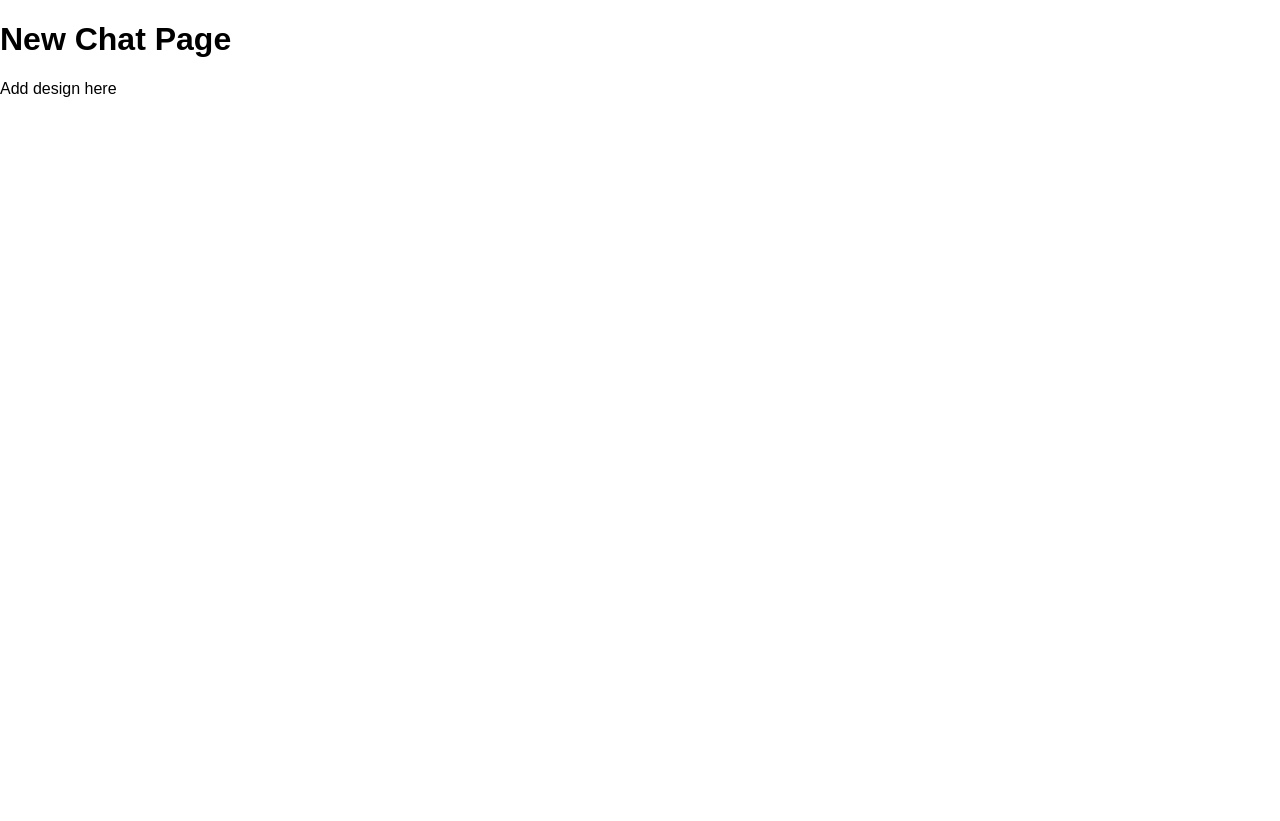
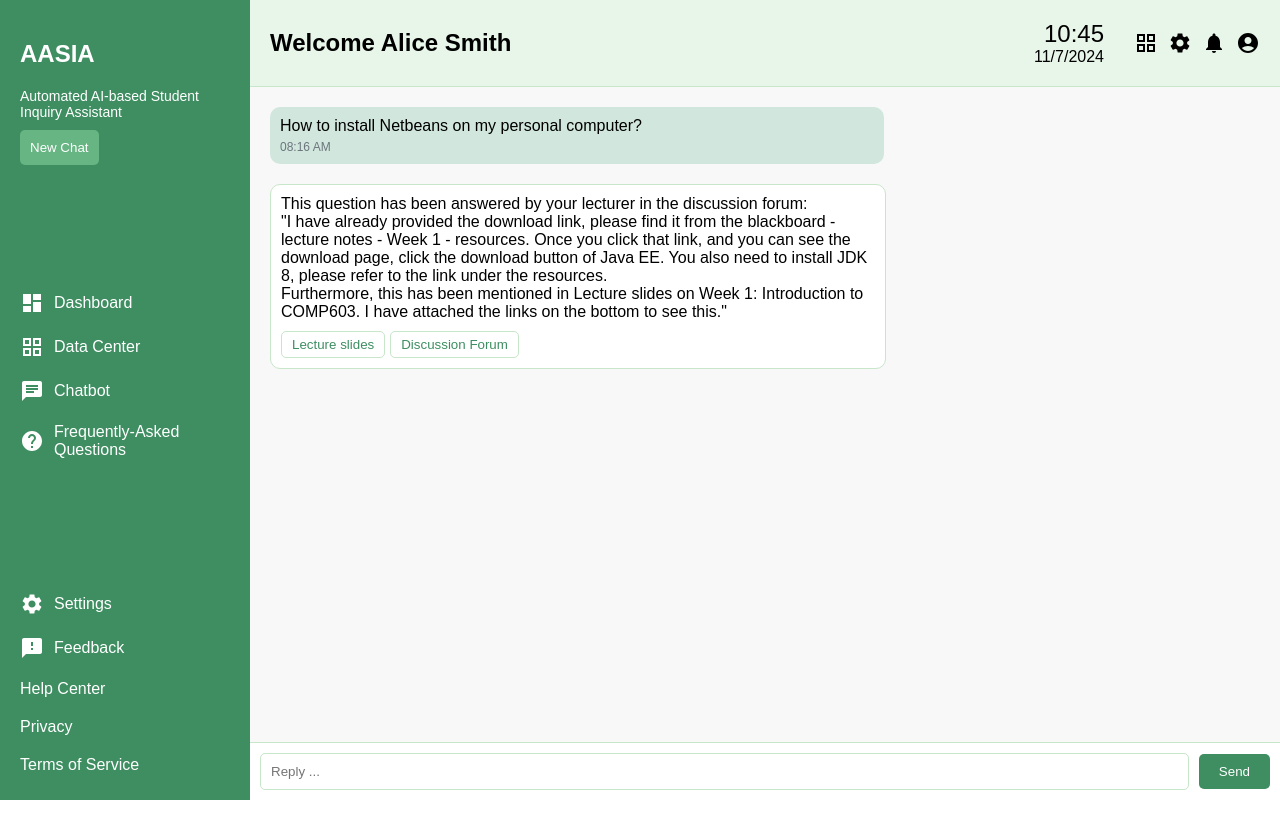
Before and after one commit to al77x/Automated-AI-based-Student-Inquiry-Assistant, a React (Create React App) app: page /newchat in a window 1280 px wide. After the commit the page ends 800 px from the top, so only its background shows below. Built offline with nearby package versions, Linux system fonts and the light colour scheme; a web font is replaced by a local one.

Commit message:
added design to the chatbot page

```diff
--- a/src/components/NewChat.css
+++ b/src/components/NewChat.css
@@ -1,12 +1,186 @@
 .new-chat-page {
+  display: flex;
+  height: 100vh;
+}
+
+.sidebar {
+  width: 250px;
+  background-color: #3e8e61;
+  color: white;
+  display: flex;
+  flex-direction: column;
+  justify-content: space-between;
+}
+
+.sidebar-header {
   padding: 20px;
 }
 
-.new-chat-page h1 {
-  font-size: 2em;
+.sidebar-header h1 {
+  font-size: 24px;
+}
+
+.sidebar-header p {
+  font-size: 14px;
+  margin: 10px 0;
+}
+
+.new-chat-btn {
+  background-color: #66b582;
+  border: none;
+  padding: 10px;
+  cursor: pointer;
+  color: white;
+  border-radius: 5px;
+}
+
+.sidebar-nav ul,
+.sidebar-footer ul {
+  list-style: none;
+  padding: 0;
+}
+
+.sidebar-nav ul li,
+.sidebar-footer ul li {
+  display: flex;
+  align-items: center;
+  padding: 10px 20px;
+  cursor: pointer;
+}
+
+.sidebar-nav ul li:hover,
+.sidebar-footer ul li:hover {
+  background-color: #2f6d48;
+}
+
+.sidebar-nav ul li svg,
+.sidebar-footer ul li svg {
+  margin-right: 10px;
+}
+
+.main-content {
+  flex: 1;
+  display: flex;
+  flex-direction: column;
+  background-color: #f8f8f8;
+}
+
+.header {
+  display: flex;
+  justify-content: space-between;
+  align-items: center;
+  padding: 20px;
+  background-color: #e8f5e9;
+  border-bottom: 1px solid #c8e6c9;
+}
+
+.header h2 {
+  margin: 0;
+}
+
+.header-info {
+  display: flex;
+  align-items: center;
+}
+
+.time-date {
+  text-align: right;
+  margin-right: 20px;
+}
+
+.time {
+  font-size: 24px;
+}
+
+.date {
+  font-size: 16px;
+}
+
+.header-icons {
+  display: flex;
+  align-items: center;
+}
+
+.header-icons svg {
+  margin-left: 10px;
+  cursor: pointer;
+}
+
+.header-icons svg:hover {
+  color: #2e7d32;
+}
+
+.chat-window {
+  flex: 1;
+  padding: 20px;
+  overflow-y: auto;
+}
+
+.chat-message {
   margin-bottom: 20px;
 }
 
-.new-chat-page p {
-  font-size: 1.2em;
+.chat-message.student .message-content {
+  background-color: #d1e7dd;
+  padding: 10px;
+  border-radius: 10px;
+  max-width: 60%;
 }
+
+.chat-message.response .message-content {
+  background-color: #ffffff;
+  padding: 10px;
+  border-radius: 10px;
+  max-width: 60%;
+  border: 1px solid #c8e6c9;
+}
+
+.message-content p {
+  margin: 0;
+}
+
+.message-time {
+  display: block;
+  font-size: 12px;
+  color: #6c757d;
+  margin-top: 5px;
+}
+
+.links {
+  margin-top: 10px;
+}
+
+.links button {
+  background-color: #ffffff;
+  border: 1px solid #c8e6c9;
+  color: #3e8e61;
+  padding: 5px 10px;
+  border-radius: 5px;
+  cursor: pointer;
+  margin-right: 5px;
+}
+
+.footer {
+  display: flex;
+  align-items: center;
+  padding: 10px;
+  background-color: #ffffff;
+  border-top: 1px solid #c8e6c9;
+}
+
+.footer input {
+  flex: 1;
+  padding: 10px;
+  border: 1px solid #c8e6c9;
+  border-radius: 5px;
+  margin-right: 10px;
+}
+
+.footer button {
+  background-color: #3e8e61;
+  border: none;
+  color: white;
+  padding: 10px 20px;
+  border-radius: 5px;
+  cursor: pointer;
+}
--- a/src/components/NewChat.js
+++ b/src/components/NewChat.js
@@ -1,10 +1,113 @@
 import React from "react";
+import { useNavigate } from "react-router-dom";
+import "./NewChat.css";
+import GridViewIcon from "@mui/icons-material/GridView";
+import SettingsIcon from "@mui/icons-material/Settings";
+import NotificationsIcon from "@mui/icons-material/Notifications";
+import AccountCircleIcon from "@mui/icons-material/AccountCircle";
+import DashboardIcon from "@mui/icons-material/Dashboard";
+import ChatIcon from "@mui/icons-material/Chat";
+import HelpIcon from "@mui/icons-material/Help";
+import FeedbackIcon from "@mui/icons-material/Feedback";
 
 const NewChat = () => {
+  const navigate = useNavigate();
+
   return (
     <div className="new-chat-page">
-      <h1>New Chat Page</h1>
-      <p>Add design here</p>
+      <aside className="sidebar">
+        <div className="sidebar-header">
+          <h1>AASIA</h1>
+          <p>Automated AI-based Student Inquiry Assistant</p>
+          <button className="new-chat-btn">New Chat</button>
+        </div>
+        <nav className="sidebar-nav">
+          <ul>
+            <li onClick={() => navigate("/dashboard")}>
+              <DashboardIcon />
+              Dashboard
+            </li>
+            <li>
+              <GridViewIcon />
+              Data Center
+            </li>
+            <li>
+              <ChatIcon />
+              Chatbot
+            </li>
+            <li>
+              <HelpIcon />
+              Frequently-Asked Questions
+            </li>
+          </ul>
+        </nav>
+        <div className="sidebar-footer">
+          <ul>
+            <li>
+              <SettingsIcon />
+              Settings
+            </li>
+            <li>
+              <FeedbackIcon />
+              Feedback
+            </li>
+            <li>Help Center</li>
+            <li>Privacy</li>
+            <li>Terms of Service</li>
+          </ul>
+        </div>
+      </aside>
+      <main className="main-content">
+        <header className="header">
+          <h2>Welcome Alice Smith</h2>
+          <div className="header-info">
+            <div className="time-date">
+              <div className="time">10:45</div>
+              <div className="date">11/7/2024</div>
+            </div>
+            <div className="header-icons">
+              <GridViewIcon />
+              <SettingsIcon />
+              <NotificationsIcon />
+              <AccountCircleIcon />
+            </div>
+          </div>
+        </header>
+        <div className="chat-window">
+          <div className="chat-message student">
+            <div className="message-content">
+              <p>How to install Netbeans on my personal computer?</p>
+              <span className="message-time">08:16 AM</span>
+            </div>
+          </div>
+          <div className="chat-message response">
+            <div className="message-content">
+              <p>
+                This question has been answered by your lecturer in the
+                discussion forum:
+                <br />
+                "I have already provided the download link, please find it from
+                the blackboard - lecture notes - Week 1 - resources. Once you
+                click that link, and you can see the download page, click the
+                download button of Java EE. You also need to install JDK 8,
+                please refer to the link under the resources.
+                <br />
+                Furthermore, this has been mentioned in Lecture slides on Week
+                1: Introduction to COMP603. I have attached the links on the
+                bottom to see this."
+              </p>
+              <div className="links">
+                <button>Lecture slides</button>
+                <button>Discussion Forum</button>
+              </div>
+            </div>
+          </div>
+        </div>
+        <footer className="footer">
+          <input type="text" placeholder="Reply ..." />
+          <button>Send</button>
+        </footer>
+      </main>
     </div>
   );
 };
```
